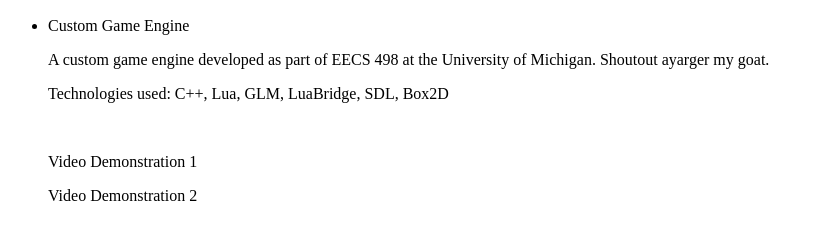
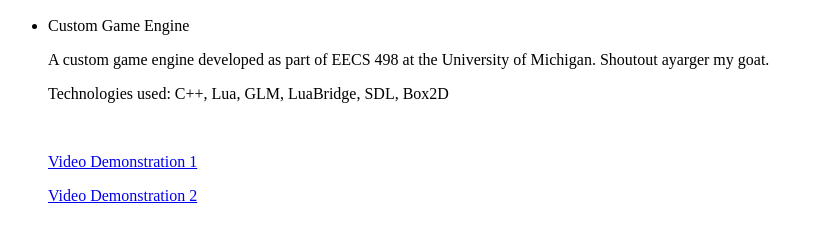
Before and after one commit to fllyon/fllyon.github.io, a plain HTML site: page index.html in a window 1280 px wide. Shown: the part 96-338 px from the top of the page, without its empty margins (0-824 px from the left). Drawn offline with Linux system fonts and the light colour scheme.

Commit message:
Update index.html again

```diff
--- a/index.html
+++ b/index.html
@@ -8,8 +8,8 @@
       <p> A custom game engine developed as part of EECS 498 at the University of Michigan. Shoutout ayarger my goat. </p>
       <p> Technologies used: C++, Lua, GLM, LuaBridge, SDL, Box2D </p>
       <br/>
-      <a><p href="https://drive.google.com/file/d/1DAtyU0Tuu5S7tQ8vadkq_3auHwHP-PjV/view?usp=sharing">Video Demonstration 1</a></p>
-      <a><p href="https://drive.google.com/file/d/10OLazuDXWEqBWKht3PfJMACuSiYU2-OV/view?usp=sharing">Video Demonstration 2</a></p>
+      <a href="https://drive.google.com/file/d/1DAtyU0Tuu5S7tQ8vadkq_3auHwHP-PjV/view?usp=sharing"><p>Video Demonstration 1</p></a>
+      <a href="https://drive.google.com/file/d/10OLazuDXWEqBWKht3PfJMACuSiYU2-OV/view?usp=sharing"><p>Video Demonstration 2</p></a>
     </li>
   </ul>
 
```
